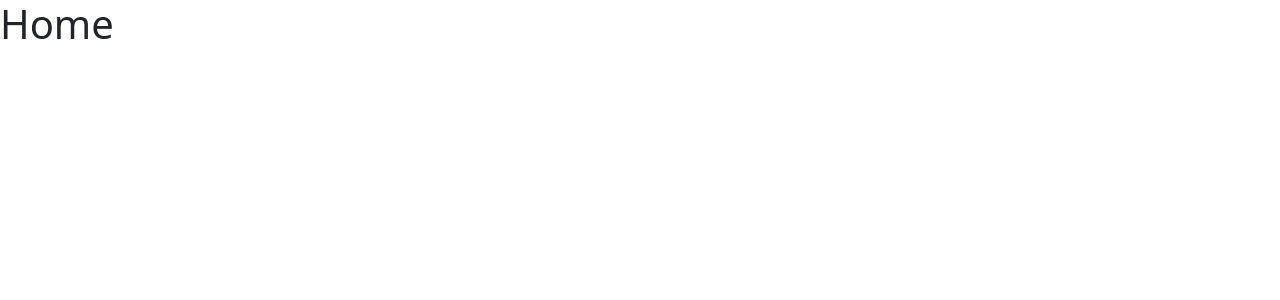
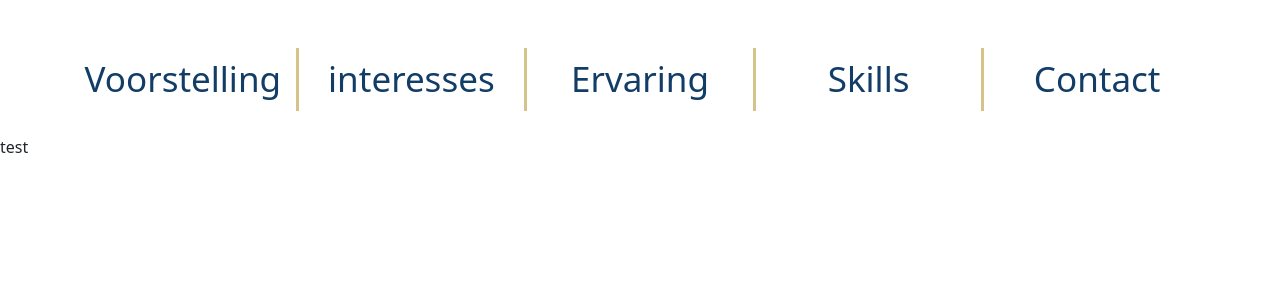
Before and after one commit to ToonSpanenburg/ToonSpanenburgWebsite, a Vue app: page / in a window 1280 px wide. Shown: the top 300 px of the page. Built offline with nearby package versions, Linux system fonts and the light colour scheme.

Commit message:
dropdown for small screens

```diff
--- a/src/App.vue
+++ b/src/App.vue
@@ -1,14 +1,27 @@
 <script setup>
 
+import MyHeader from "@/components/MyHeader.vue";
+import TestComponent from "@/components/TestComponent.vue";
 </script>
 
 <template>
-<h1>
-  Home
 
-</h1>
+  <MyHeader/>
+  <TestComponent/>
 </template>
 
+
+
 <style scoped>
+@import url('https://fonts.googleapis.com/css2?family=Urbanist&display=swap');
 
+body {
+  margin: 0;
+  padding: 0;
+  border: 0;
+  font-size: 100%;
+  font: inherit;
+  vertical-align: baseline;
+  font-family: 'Urbanist', sans-serif;
+}
 </style>
--- a/src/components/MyHeader.vue
+++ b/src/components/MyHeader.vue
@@ -3,9 +3,130 @@
 </script>
 
 <template>
+  <div v-if="windowWidth > 768">
+    <div class="m-4 pt-4">
+      <div class="container justify-content-center text-center">
+        <div class="row">
+          <div class="col navItem navLine">
+            <a href="#voorstelling" class="navText">Voorstelling</a>
+          </div>
+          <div class="col navItem navLine">
+            <a href="#Interesses" class="navText">interesses</a>
+          </div>
+          <div class="col navItem navLine">
+            <a href="#Ervaring" class="navText">Ervaring</a>
+          </div>
+          <div class="col navItem navLine">
+            <a href="#Skills" class="navText">Skills</a>
+          </div>
+          <div class="col navItem">
+            <a href="#Contact" class="navText">Contact</a>
+          </div>
+        </div>
+      </div>
+    </div>
+  </div>
+  <div v-else>
+    <div class="navbar hamburger m-5 p-2">
+
+      <button class="btn btn-lg btnHeader" type="button" data-bs-toggle="collapse" data-bs-target="#collapseExample" aria-expanded="false" aria-controls="collapseExample">
+        <span class="navbar-toggler-icon"></span>
+      </button>
+
+      <div class="collapse mt-2" id="collapseExample">
+        <div class="row">
+          <div class="col">
+            <ul>
+              <li>
+                <a href="#voorstelling" class="navText">Voorstelling</a>
+              </li>
+              <li>
+                <a href="#Interesses" class="navText">interesses</a>
+              </li>
+              <li>
+                <a href="#Ervaring" class="navText">Ervaring</a>
+              </li>
+              <li>
+                <a href="#Skills" class="navText">Skills</a>
+              </li>
+              <li>
+                <a href="#Contact" class="navText">Contact</a>
+              </li>
+            </ul>
+          </div>
+        </div>
+      </div>
+    </div>
+  </div>
 
 </template>
 
+
+<script>
+export default {
+  data() {
+    return {
+      windowWidth: window.innerWidth,
+    };
+  },
+  mounted() {
+    // Add an event listener to update windowWidth on resize
+    window.addEventListener('resize', this.handleResize);
+  },
+  beforeDestroy() {
+    // Remove the event listener when the component is destroyed
+    window.removeEventListener('resize', this.handleResize);
+  },
+  methods: {
+    handleResize() {
+      this.windowWidth = window.innerWidth;
+    },
+  },
+};
+</script>
+
 <style scoped>
+a:link {
+  text-decoration: none;
+}
 
+a:visited {
+  text-decoration: none;
+}
+
+a:hover {
+  text-decoration: none;
+}
+
+a:active {
+  text-decoration: none;
+}
+
+.navText
+{
+  color: #123d67;
+}
+
+.navItem
+{
+  text-decoration: none;
+  padding: 5px;
+  font-size: 35px;
+  color: #123d67;
+}
+.navLine
+{
+  border-right: solid #d6c389;
+}
+
+.hamburger
+{
+  border: solid #d6c389;
+  padding: 0px;
+}
+
+.btnHeader
+{
+  margin-right: 100%;
+}
 </style>
--- /dev/null
+++ b/src/components/TestComponent.vue
@@ -0,0 +1,14 @@
+<script setup>
+
+</script>
+
+<template>
+<p>
+  test
+</p>
+</template>
+
+
+<style scoped>
+
+</style>
--- a/src/main.js
+++ b/src/main.js
@@ -2,4 +2,5 @@
 import { createApp } from 'vue'
 import App from './App.vue'
 import 'bootstrap/dist/css/bootstrap.css'
+import 'bootstrap/dist/js/bootstrap.js'
 createApp(App).mount('#app')
```
